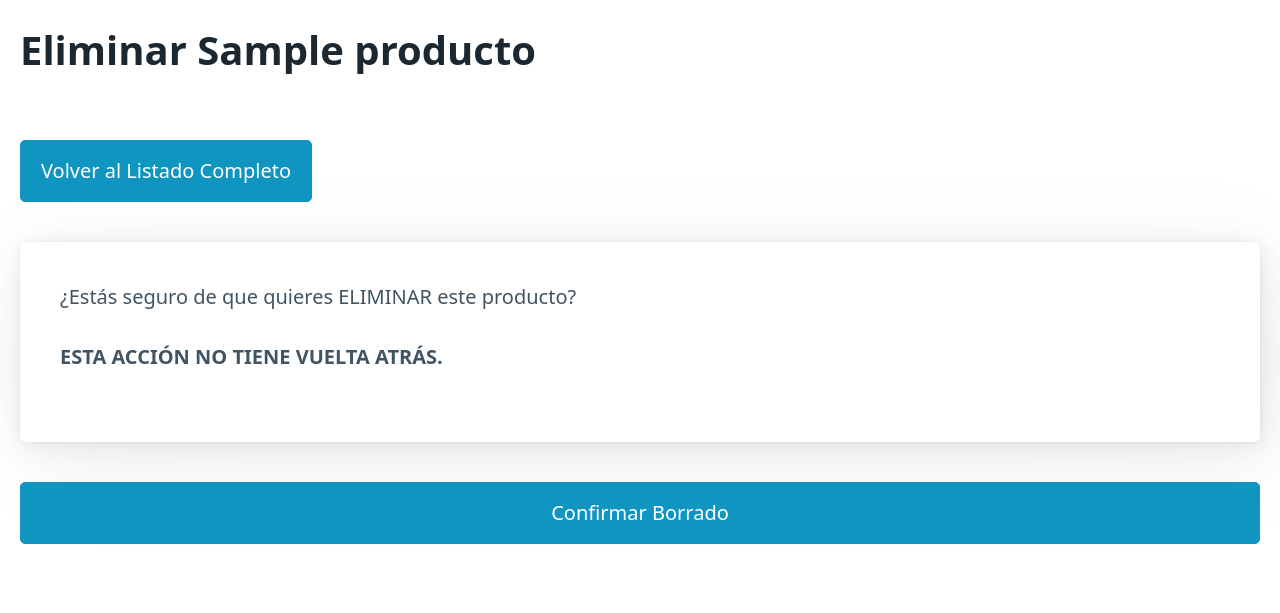
After one commit to dakkusu988/tiendaPrueba, a Django app: page /borrar/1 in a window 1280 px wide. The commit adds this page. Shown: the top 613 px of the page. Run offline with Django 4.2, Linux system fonts and the light colour scheme; tables that the repository leaves empty hold one stand-in row (values such as "Sample post").

Commit message:
CRUD (Listado, Añadir, Detalles, Editar y Borrar) hecho y funciona.

```diff
--- /dev/null
+++ b/tiendaprueba/templates/tiendaprueba/borrarProductos.html
@@ -0,0 +1,30 @@
+<!DOCTYPE html>
+<html lang="en">
+    <head>
+        <meta charset="UTF-8">
+        <meta name="viewport" content="width=device-width, initial-scale=1.0">
+        <title>Eliminar {{ object.nombre }}</title>
+        <link rel="stylesheet" href="https://unpkg.com/@picocss/pico@latest/css/pico.classless.min.css">
+    </head>
+
+    <body style="padding: 20px;">
+
+        <h1>Eliminar {{ object.nombre }}</h1>
+
+        <a href="{% url 'listadoProductos' %}" role="button">Volver al Listado Completo</a>
+
+        <form action="" method="post">
+
+            {% csrf_token %}
+
+            <article>
+                <p>¿Estás seguro  de que quieres ELIMINAR este producto?</p>
+                <p> <b>ESTA ACCIÓN NO TIENE VUELTA ATRÁS.</b> </p>
+            </article>
+
+            <input type="submit" value="Confirmar Borrado">
+
+        </form>
+
+    </body>
+</html>
--- a/tiendaprueba/templates/detallesProductos.html
+++ b/tiendaprueba/templates/tiendaprueba/detallesProductos.html
@@ -22,6 +22,9 @@
             <p><strong>VIP:</strong> {{ object.VIP_producto }}</p>
             <p><strong>Marca:</strong> {{ object.marca_producto }}</p>
 
+            <a href="{% url 'editarProductos' pk=object.pk %}" role="button" style="background-color: rgb(255, 255, 0); color: black;">Editar</a>
+            <a href="{% url 'borrarProductos' pk=object.pk %}" role="button" style="background-color: rgb(160, 0, 0);">Borrar</a>
+
         </article>
 
     </body>
--- a/tiendaprueba/urls.py
+++ b/tiendaprueba/urls.py
@@ -1,10 +1,12 @@
 # Archivo urls.py de tiendaprueba
 
 from django.urls import path
-from .views import listadoProductos, anadirProductos, detallesProductos
+from .views import listadoProductos, anadirProductos, detallesProductos, editarProductos, borrarProductos
 
 urlpatterns = [
     path('', listadoProductos.as_view(), name='listadoProductos'),
     path('anadir', anadirProductos.as_view(), name='anadirProductos'),
     path('detalles/<int:pk>', detallesProductos.as_view(), name='detallesProductos'),
+    path('editar/<int:pk>', editarProductos.as_view(), name='editarProductos'),
+    path('borrar/<int:pk>', borrarProductos.as_view(), name='borrarProductos'),
 ]
--- a/tiendaprueba/views.py
+++ b/tiendaprueba/views.py
@@ -12,7 +12,6 @@ class listadoProductos(ListView):
     model = Producto
     template_name = 'tiendaprueba/listadoProductos.html'
 
-
 class anadirProductos(CreateView):
     model = Producto
     fields = ['nombre', 'modelo', 'unidades', 'precio', 'VIP_producto', 'marca_producto']
@@ -25,3 +24,22 @@ class anadirProductos(CreateView):
 class detallesProductos(DetailView):
     model = Producto
     template_name = 'tiendaprueba/detallesProductos.html'
+
+class editarProductos(UpdateView):
+    model = Producto
+    fields = ['nombre', 'modelo', 'unidades', 'precio', 'VIP_producto', 'marca_producto']
+    template_name = "tiendaprueba/editarProductos.html"
+
+    def get_success_url(self):
+        return reverse('listadoProductos')
+
+class borrarProductos(DeleteView):
+    model = Producto
+    template_name = 'tiendaprueba/borrarProductos.html'
+
+    # Puedes redirigir a una vista específica usando reverse_lazy
+    success_url = reverse_lazy("listadoProductos")
+
+    # Mensaje de éxito al borrar
+    def get_success_message(self):
+        return "El producto ha sido eliminado."
```
Also changed, not shown: tiendaprueba/templates/tiendaprueba/editarProductos.html (added, +26 -0 lines).
